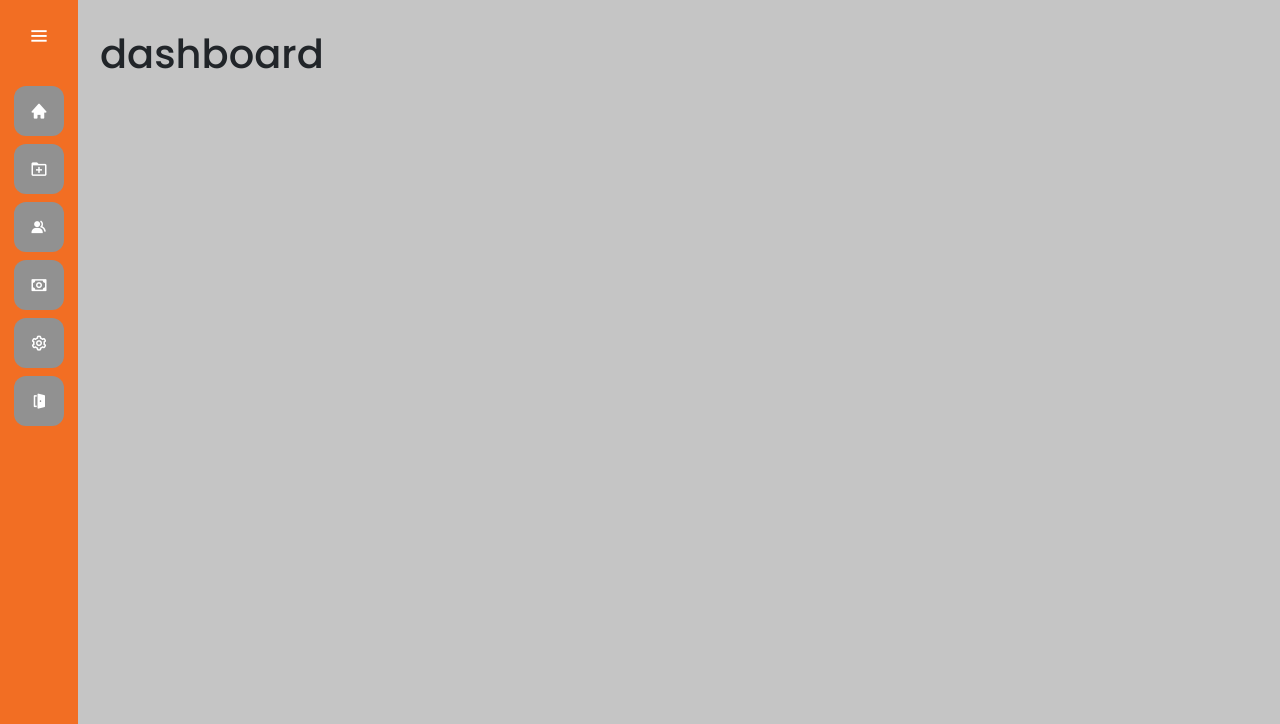
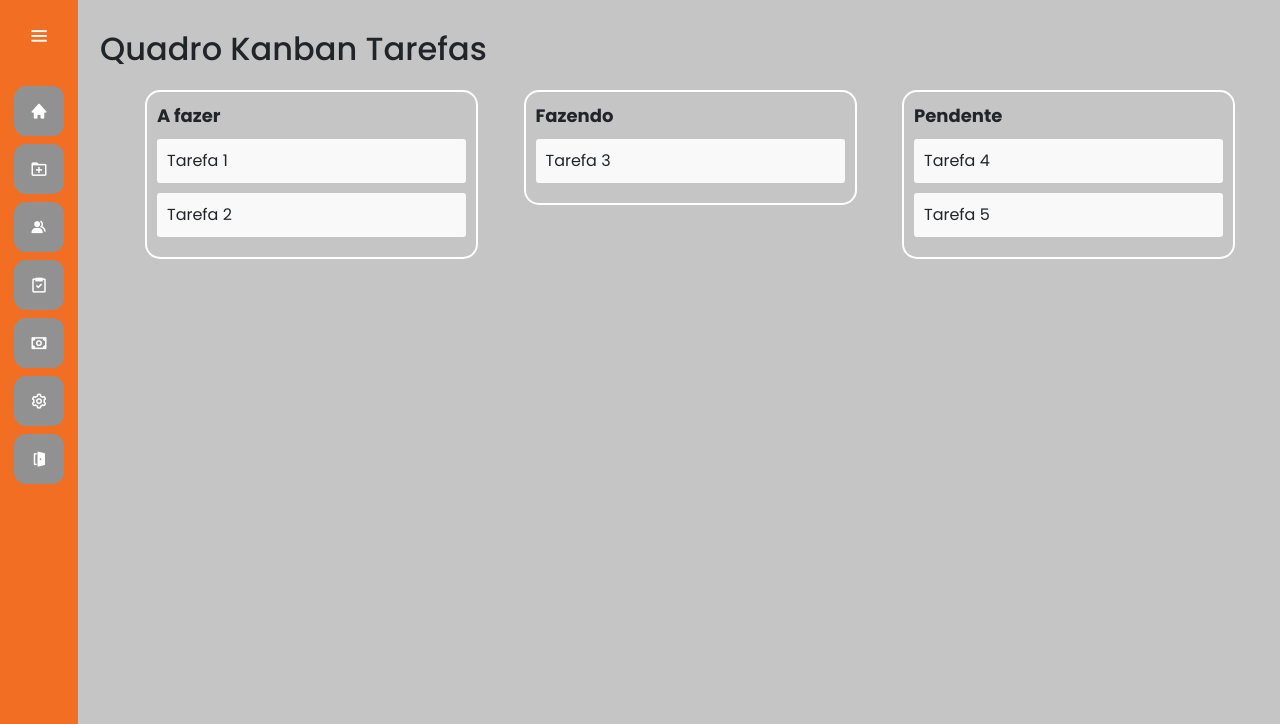
Before and after one commit to RafaelSchneider91/gestao_projetos, a Django app: page /painel/ in a window 1280 px wide. Shown: the top 724 px of the page. Run offline with Django 4.2, Linux system fonts and the light colour scheme; a user stored in the database is signed in; some libraries are stand-ins or nearby versions.

Commit message:
atualizacao190423

```diff
--- a/projetos/templates/painel.html
+++ b/projetos/templates/painel.html
@@ -1,9 +1,78 @@
 {% extends 'base.html' %}
 
-{% block titulo %}Dashboard |{% endblock titulo %}
+{% block titulo %}Tarefas |{% endblock titulo %}
+
+{% block 'head' %}
+{% load static %}
+
+<link href="{% static 'projetos/css/painel.css' %}" rel="stylesheet">
+<link rel="stylesheet" href="https://cdnjs.cloudflare.com/ajax/libs/normalize/8.0.1/normalize.min.css" />
+
+{% endblock %}
+
 
 {% block 'conteudo' %}
 
-<h1>dashboard</h1>
+	{% comment %} #TODO: CRIAR UM BOTAO METHOD POST PARA GRAVAR A ALTERAÇÃO NO BD; {% endcomment %}
+
+
+<body>
+	<h1>Quadro Kanban Tarefas</h1>
+
+	<div class="container">
+		<div class="column">
+			<div class="column-header">A fazer</div>
+			<div class="task-list" id="todo">
+				<div class="task">Tarefa 1</div>
+				<div class="task">Tarefa 2</div>
+			</div>
+		</div>
+		<div class="column">
+			<div class="column-header">Fazendo</div>
+			<div class="task-list" id="doing">
+				<div class="task">Tarefa 3</div>
+			</div>
+		</div>
+		<div class="column">
+			<div class="column-header">Pendente</div>
+			<div class="task-list" id="done">
+				<div class="task">Tarefa 4</div>
+				<div class="task">Tarefa 5</div>
+			</div>
+		</div>
+	</div>
+
+</body>
+
+	<script src="https://cdnjs.cloudflare.com/ajax/libs/Sortable/1.14.0/Sortable.min.js"></script>
+	<script>
+		var todoList = document.getElementById('todo');
+		var doingList = document.getElementById('doing');
+		var doneList = document.getElementById('done');
+
+		var sortable = Sortable.create(todoList, {
+			group: 'kanban',
+			animation: 150,
+			onEnd: function (evt) {
+				console.log('Tarefa movida de A fazer para ' + evt.to.id);
+			}
+		});
+
+		var sortable2 = Sortable.create(doingList, {
+			group: 'kanban',
+			animation: 150,
+			onEnd: function (evt) {
+				console.log('Tarefa movida de Fazendo para ' + evt.to.id);
+			}
+		});
+
+		var sortable3 = Sortable.create(doneList, {
+			group: 'kanban',
+			animation: 150,
+			onEnd: function (evt) {
+				console.log('Tarefa movida' + evt.to.id);
+			}
+		});
+	</script>
 
 {% endblock 'conteudo' %}
--- a/projetos/templates/projetos.html
+++ b/projetos/templates/projetos.html
@@ -43,10 +43,12 @@
                 <div class="row">
 
                         <div class="col-md-5">
+                            <h6>Nome projeto</h6>
                             <input type="text" placeholder="Busque pelo nome projeto..." class="form-control" name="nome_projeto_filtro">
                         </div>
 
                         <div class="col-md-4">
+                            <h6>Status</h6>
                             <select class="form-select" name="status_projeto_filtrar">
                                 {% for status_projetos in status_projeto %}
                                     <option value="{{status_projetos.id}}">{{status_projetos}}</option>
@@ -62,6 +64,7 @@
 
                 </div>
                 </form>
+                <br>
 
                 <table class="tabela" cellpadding="20">
                     <tr>
--- a/templates/base.html
+++ b/templates/base.html
@@ -49,13 +49,13 @@
             </a>
             <span class="tooltip">Recursos</span>
           </li>
-          {% comment %} <li>
+          <li>
             <a href="{% url 'painel' %}">
-              <i class='bx bxs-bar-chart-alt-2' ></i>
-              <span class="links_name">Dashboard</span>
+              <i class="bx bx-task" ></i>
+              <span class="links_name">Tarefas</span>
             </a>
-            <span class="tooltip">Dashboard</span>
-          </li> {% endcomment %}
+            <span class="tooltip">Tarefas</span>
+          </li>
           <li>
             <a href="{% url 'resultado' %}">
               <i class='bx bx-money' ></i>
--- /dev/null
+++ b/templates/static/projetos/css/painel.css
@@ -0,0 +1,34 @@
+.container {
+    display: flex;
+    flex-direction: row;
+    justify-content: space-between;
+    align-items: flex-start;
+
+}
+.column {
+    width: 30%;
+    margin: 0 10px;
+    border: 2px solid #ffffff;
+    padding: 10px;
+    border-radius: 15px;
+
+}
+.column-header {
+    font-size: 18px;
+    font-weight: bold;
+    margin-bottom: 10px;
+}
+.task {
+    background-color: #f9f9f9;
+    padding: 10px;
+    margin-bottom: 10px;
+    border-radius: 3px;
+    cursor: grab;
+}
+.task:hover {
+    background-color: #eaeaea;
+}
+.task:active {
+    background-color: #eaeaea;
+    cursor: grabbing;
+}
```
Also changed, not shown: projetos/templates/projeto_unico.html (+41 -39 lines), templates/static/projetos/css/projeto_unico.css (added, +66 -0 lines), README.md, db.sqlite3, templates/static/projetos/svg/cancel.svg (added), templates/static/projetos/svg/linha.svg (added), templates/static/projetos/svg/ok.svg (added).
